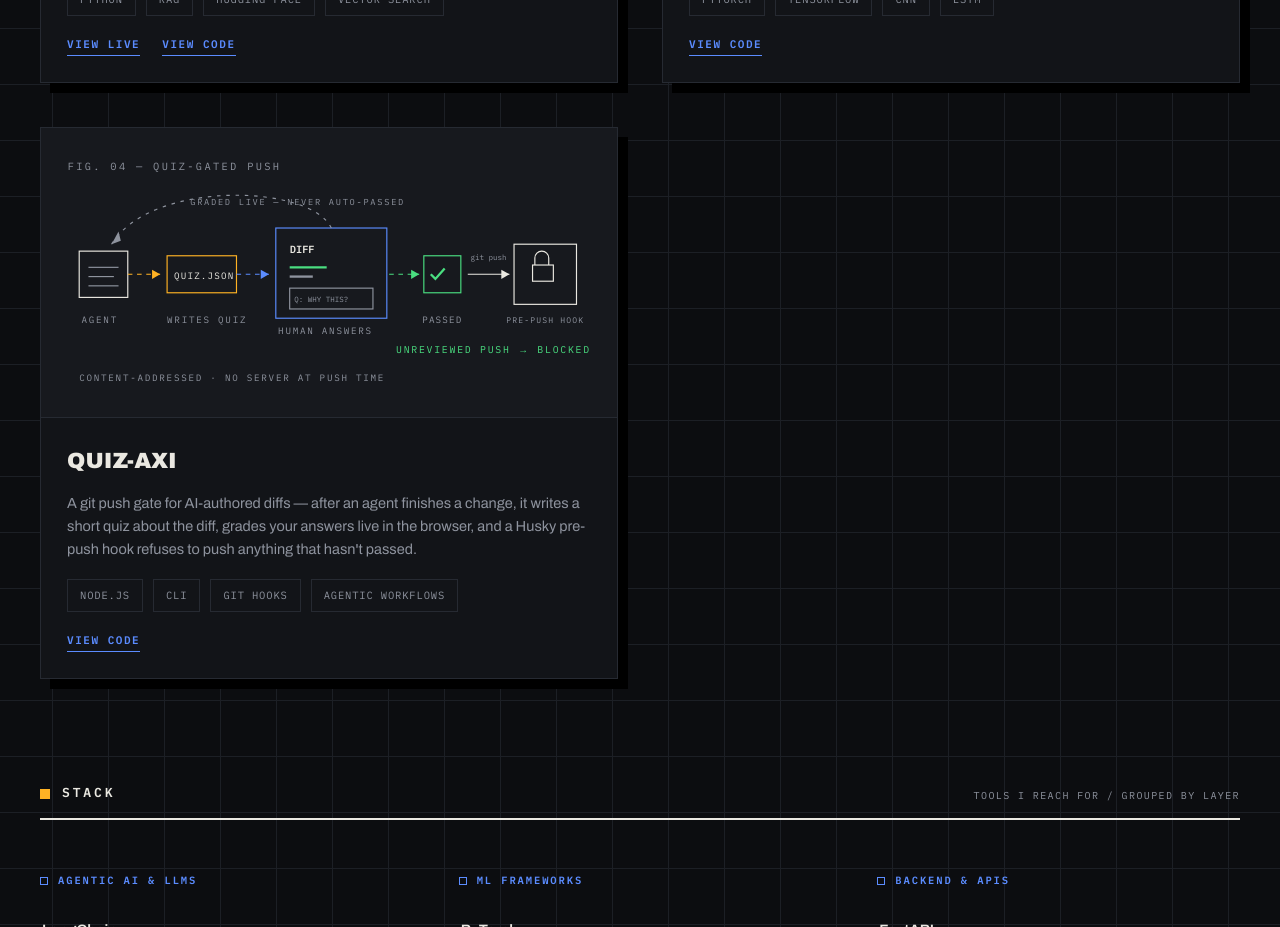
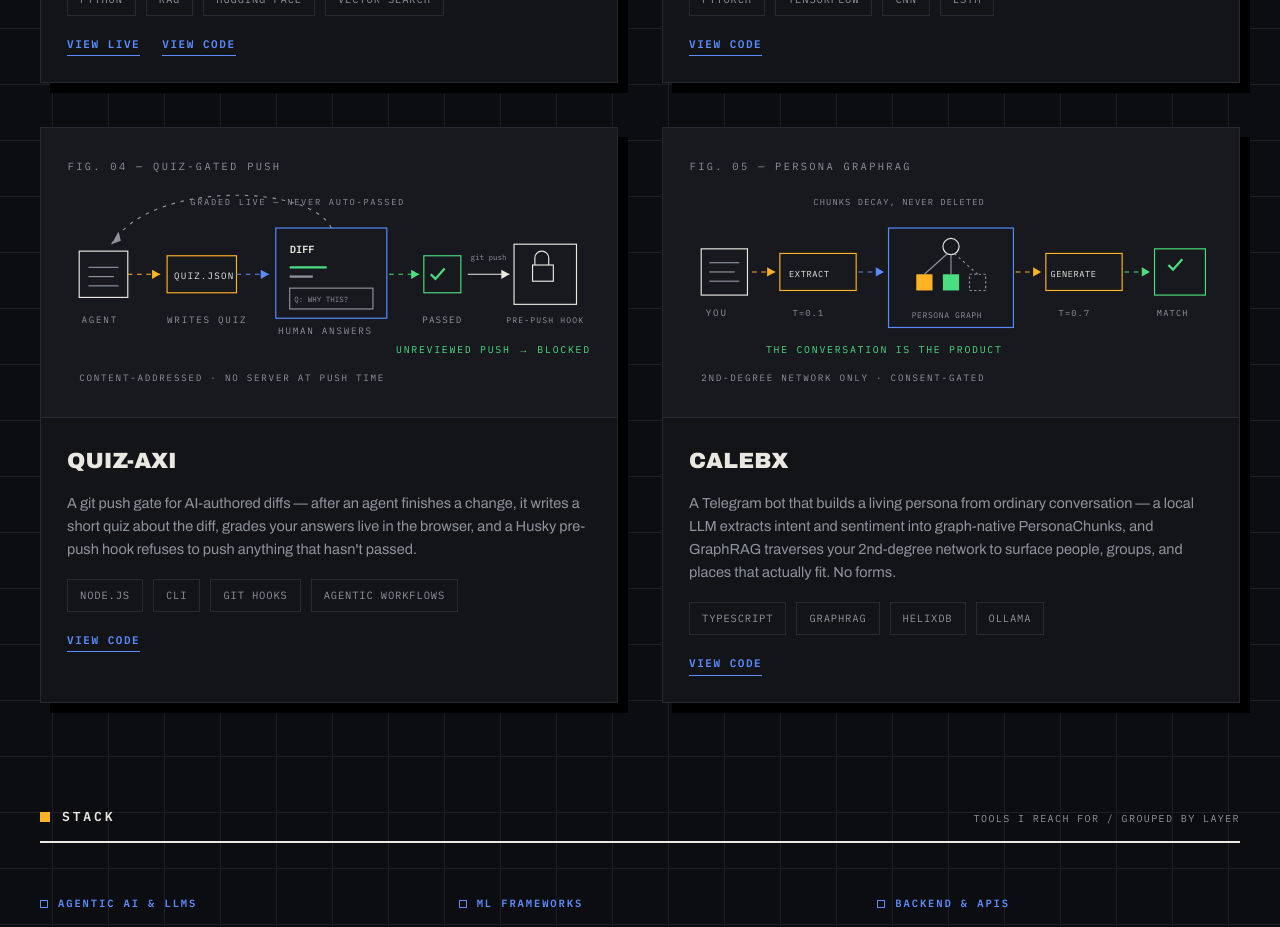
Before and after one commit to bharatsachya/portfolio, a Next.js app: page / in a window 1280 px wide. Shown: the part 3220-4147 px from the top of the page. Built offline with nearby package versions, Linux system fonts and the light colour scheme.

Commit message:
added new project

```diff
--- a/app/page.tsx
+++ b/app/page.tsx
@@ -1023,6 +1023,110 @@ export default function PortfolioPage() {
                   </div>
                 </div>
               </article>
+
+              <article className="proj reveal">
+                <div className="proj-fig">
+                  <svg
+                    className="fig-svg"
+                    viewBox="0 0 460 210"
+                    role="img"
+                    aria-label="Diagram: a message is extracted into a persona chunk written to a graph, GraphRAG traverses the 2nd-degree network, and a second LLM call generates a match reply"
+                  >
+                    <text x="4" y="14" fontSize="9" letterSpacing="2" fill="#8E939E">
+                      FIG. 05 — PERSONA GRAPHRAG
+                    </text>
+                    <text x="111" y="44" fontSize="7.5" letterSpacing="1" fill="#8E939E">
+                      CHUNKS DECAY, NEVER DELETED
+                    </text>
+
+                    <rect x="14" y="82" width="40" height="40" fill="#17191E" stroke="#EAE8E1" />
+                    <line x1="21" y1="94" x2="47" y2="94" stroke="#8E939E" />
+                    <line x1="21" y1="102" x2="43" y2="102" stroke="#8E939E" />
+                    <line x1="21" y1="110" x2="47" y2="110" stroke="#8E939E" />
+                    <text x="18" y="140" fontSize="8" letterSpacing="1.5" fill="#8E939E">
+                      YOU
+                    </text>
+
+                    <line x1="58" y1="102" x2="78" y2="102" stroke="#FFB224" strokeDasharray="4 4" />
+                    <path d="M78 102 l-7 -4 v8 z" fill="#FFB224" />
+
+                    <rect x="82" y="86" width="66" height="32" fill="#17191E" stroke="#FFB224" />
+                    <text x="90" y="106" fontSize="7.5" letterSpacing="0.5" fill="#EAE8E1">
+                      EXTRACT
+                    </text>
+                    <text x="93" y="140" fontSize="7.5" letterSpacing="1" fill="#8E939E">
+                      T=0.1
+                    </text>
+
+                    <line x1="150" y1="102" x2="172" y2="102" stroke="#5B8CFF" strokeDasharray="4 4" />
+                    <path d="M172 102 l-7 -4 v8 z" fill="#5B8CFF" />
+
+                    <rect x="176" y="64" width="108" height="86" fill="#17191E" stroke="#5B8CFF" />
+                    <circle cx="230" cy="80" r="7" fill="none" stroke="#EAE8E1" />
+                    <line x1="230" y1="87" x2="230" y2="104" stroke="#8E939E" />
+                    <line x1="227" y1="86" x2="207" y2="104" stroke="#8E939E" />
+                    <line x1="233" y1="86" x2="253" y2="104" stroke="#8E939E" strokeDasharray="2 3" />
+                    <rect x="200" y="104" width="14" height="14" fill="#FFB224" />
+                    <rect x="223" y="104" width="14" height="14" fill="#4ADE80" />
+                    <rect x="246" y="104" width="14" height="14" fill="none" stroke="#8E939E" strokeDasharray="2 2" />
+                    <text x="196" y="142" fontSize="7" letterSpacing="0.5" fill="#8E939E">
+                      PERSONA GRAPH
+                    </text>
+
+                    <line x1="286" y1="102" x2="308" y2="102" stroke="#FFB224" strokeDasharray="4 4" />
+                    <path d="M308 102 l-7 -4 v8 z" fill="#FFB224" />
+
+                    <rect x="312" y="86" width="66" height="32" fill="#17191E" stroke="#FFB224" />
+                    <text x="316" y="106" fontSize="7.5" letterSpacing="0.5" fill="#EAE8E1">
+                      GENERATE
+                    </text>
+                    <text x="323" y="140" fontSize="7.5" letterSpacing="1" fill="#8E939E">
+                      T=0.7
+                    </text>
+
+                    <line x1="380" y1="102" x2="402" y2="102" stroke="#4ADE80" strokeDasharray="4 4" />
+                    <path d="M402 102 l-7 -4 v8 z" fill="#4ADE80" />
+
+                    <rect x="406" y="82" width="44" height="40" fill="#17191E" stroke="#4ADE80" />
+                    <path d="M418 96 l4 4 8 -9" fill="none" stroke="#4ADE80" strokeWidth="2" />
+                    <text x="408" y="140" fontSize="7.5" letterSpacing="1" fill="#8E939E">
+                      MATCH
+                    </text>
+
+                    <text x="14" y="196" fontSize="8" letterSpacing="1.5" fill="#8E939E">
+                      2ND-DEGREE NETWORK ONLY · CONSENT-GATED
+                    </text>
+                    <text x="70" y="172" fontSize="8.5" letterSpacing="1.5" fill="#4ADE80">
+                      THE CONVERSATION IS THE PRODUCT
+                    </text>
+                  </svg>
+                </div>
+                <div className="proj-body">
+                  <h4>CalebX</h4>
+                  <p>
+                    A Telegram bot that builds a living persona from ordinary
+                    conversation — a local LLM extracts intent and sentiment
+                    into graph-native PersonaChunks, and GraphRAG traverses
+                    your 2nd-degree network to surface people, groups, and
+                    places that actually fit. No forms.
+                  </p>
+                  <div className="chips" style={{ marginTop: 0 }}>
+                    <span className="chip">TYPESCRIPT</span>
+                    <span className="chip">GRAPHRAG</span>
+                    <span className="chip">HELIXDB</span>
+                    <span className="chip">OLLAMA</span>
+                  </div>
+                  <div className="proj-links">
+                    <a
+                      href="https://github.com/bharatsachya/CalebX"
+                      target="_blank"
+                      rel="noopener noreferrer"
+                    >
+                      VIEW CODE
+                    </a>
+                  </div>
+                </div>
+              </article>
             </div>
           </div>
         </section>
```
